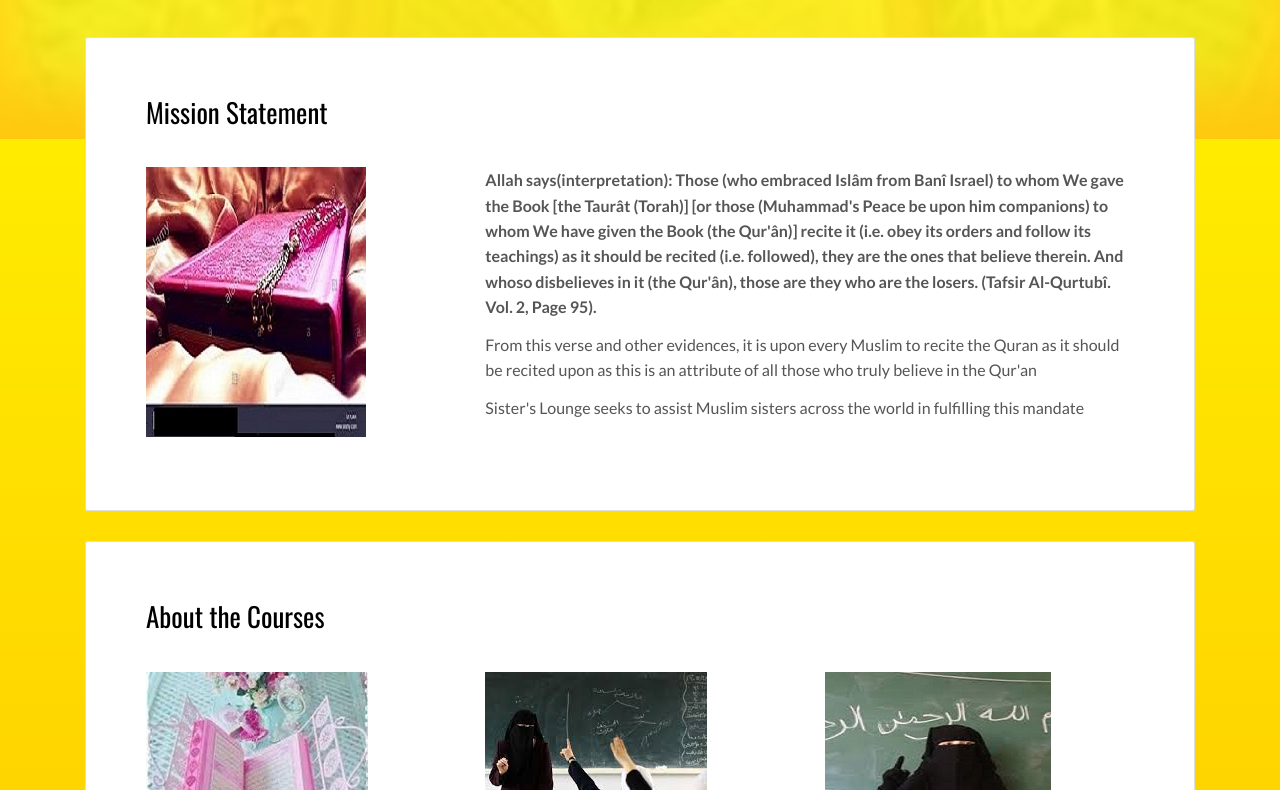
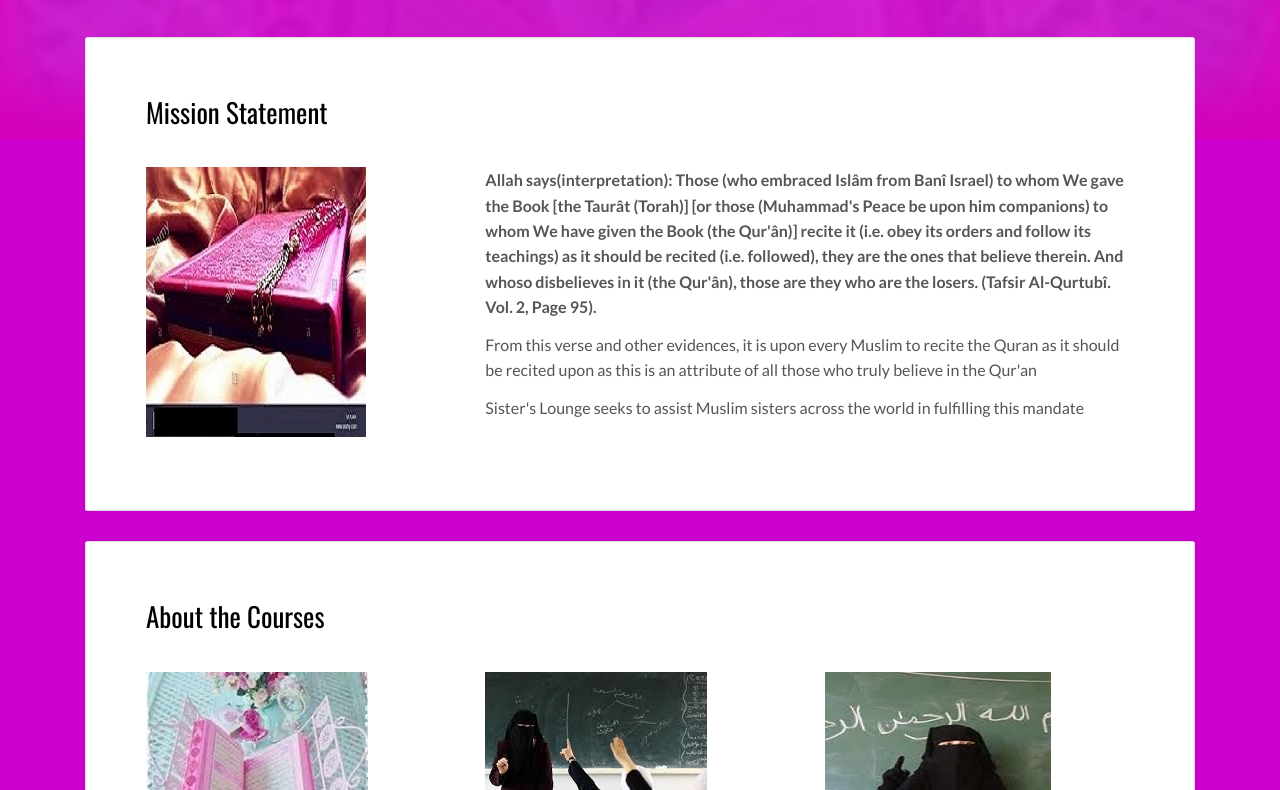
Before and after one commit to Deepveloper/sisterslounge, a plain HTML site: page index.html in a window 1280 px wide. Shown: the part 421-1211 px from the top of the page. Drawn offline with nearby package versions, Linux system fonts and the light colour scheme.

Commit message:
Update style.css

```diff
--- a/style.css
+++ b/style.css
@@ -1,4 +1,4 @@
-body{background: linear-gradient(to bottom, #ffff00 0%, #ff9900 100%)}
+body{background: linear-gradient(to bottom, #cc00cc 60%, #ff3300 100%)}
 h1{font-family:Brush Script MT,Times New Romans;
 font-stretch: ultra-condensed;
  font-weight: 50px;
```
